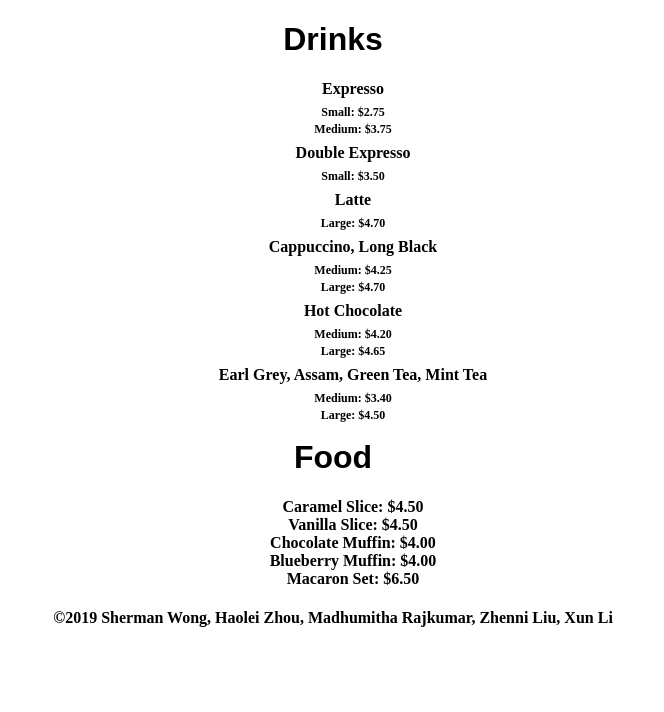
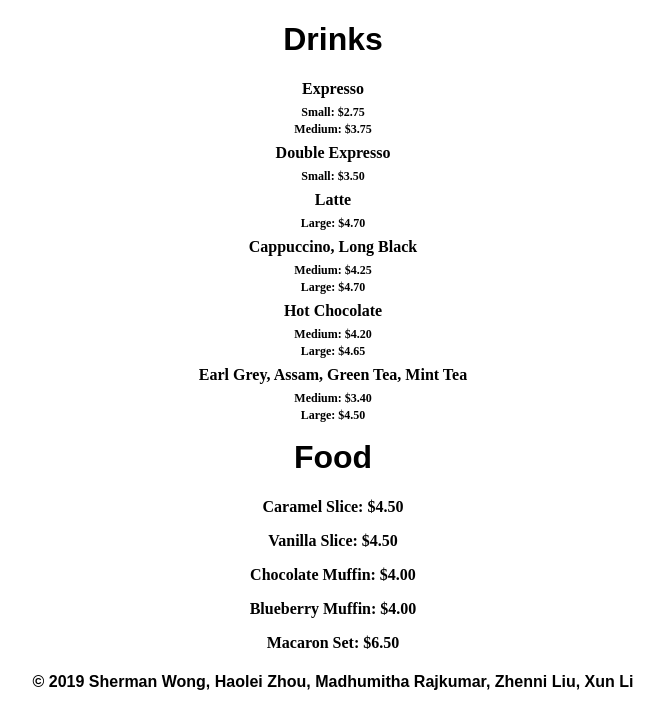
Before and after one commit to natsuta/SEPMCoffeeBuzz, a PHP site: page /menu.php in a window 1280 px wide. Shown: the part 135-847 px from the top of the page, without its empty margins (307-971 px from the left). Before the commit the page ends 762 px from the top, so only its background shows below. Run offline with PHP 8.4, Linux system fonts and the light colour scheme.

Commit message:
More CSS corrections

```diff
--- a/footer.php
+++ b/footer.php
@@ -1,4 +1,4 @@
 <footer>
-  <h4 align="center">&copy;2019 Sherman Wong,&nbspHaolei Zhou,&nbspMadhumitha Rajkumar,&nbspZhenni Liu,&nbspXun Li</h4>
+  <h4>&copy; 2019 Sherman Wong,&nbspHaolei Zhou,&nbspMadhumitha Rajkumar,&nbspZhenni Liu,&nbspXun Li</h4>
 </footer>
 </html>
--- a/menu.php
+++ b/menu.php
@@ -2,58 +2,54 @@
 <title>Menu</title>
 <body>
 	<h1>Drinks</h1>
-	<ul>
-		<li class="title-menu">Expresso
+		<div class="title-menu">Expresso
 			<div class="size-menu">
 				<p>Small: $2.75</p>
 				<p>Medium: $3.75</p>
 			</div>
-		</li>
+		</div>
 
-		<li class="title-menu">Double Expresso
+		<div class="title-menu">Double Expresso
 			<div class="size-menu">
 				<p>Small: $3.50</p>
 			</div>
-		</li>
+		</div>
 
-		<li class="title-menu">Latte
+		<div class="title-menu">Latte
 			<div class="size-menu">
 				<p>Large: $4.70</p>
 			</div>
-		</li>
+		</div>
 
-		<li class="title-menu">Cappuccino, Long Black
+		<div class="title-menu">Cappuccino, Long Black
 			<div class="size-menu">
 				<p>Medium: $4.25</p>
 				<p>Large: $4.70</p>
 			</div>
-		</li>
+		</div>
 
-		<li class="title-menu">Hot Chocolate
+		<div class="title-menu">Hot Chocolate
 			<div class="size-menu">
 				<p>Medium: $4.20</p>
 				<p>Large: $4.65</p>
 			</div>
-		</li>
+		</div>
 
-		<li class="title-menu">Earl Grey, Assam, Green Tea, Mint Tea
+		<div class="title-menu">Earl Grey, Assam, Green Tea, Mint Tea
 			<div class="size-menu">
 				<p>Medium: $3.40</p>
 				<p>Large: $4.50</p>
 			</div>
-		</li>
-	</ul>
+		</div>
 
 	<h1>Food</h1>
 	<!-- Update this if updating food -->
-	<div>
-	<ul class="title-menu">
-		<li>Caramel Slice: $4.50</li>
-		<li>Vanilla Slice: $4.50</li>
-		<li>Chocolate Muffin: $4.00</li>
-		<li>Blueberry Muffin: $4.00</li>
-		<li>Macaron Set: $6.50</li>
-	</ul>
+	<div class="title-menu">
+		<p>Caramel Slice: $4.50</p>
+		<p>Vanilla Slice: $4.50</p>
+		<p>Chocolate Muffin: $4.00</p>
+		<p>Blueberry Muffin: $4.00</p>
+		<p>Macaron Set: $6.50</p>
 	</div>
 </body>
 <?php include_once('footer.php'); ?>
--- a/wireframe.css
+++ b/wireframe.css
@@ -1,4 +1,4 @@
-h1 {
+h1, h4 {
   text-align: center;
   font-family: Arial, Helvetica, sans-serif;
 }
@@ -45,6 +45,8 @@ table {
 	text-align: center;
 	color: #f60;
 	font-size: 25px;
+	font-weight: bold;
+	font-family: Arial, Helvetica, sans-serif;
 }
 
 .title-menu {
```
Also changed, not shown: index.php (+5 -5 lines).
